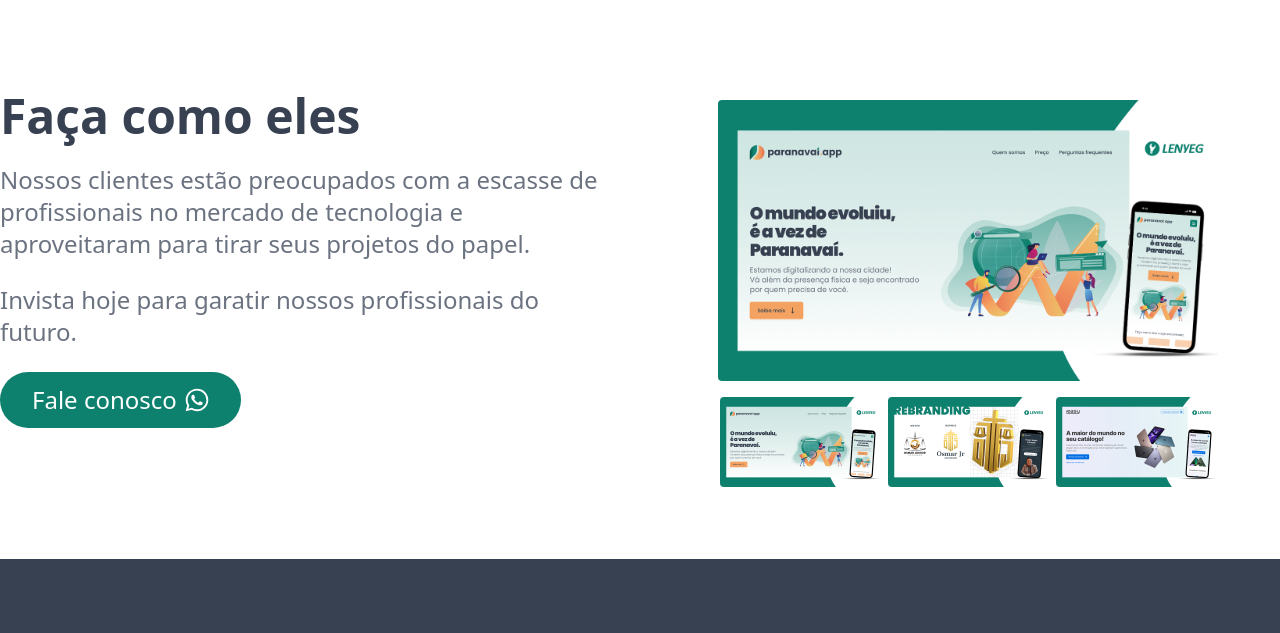
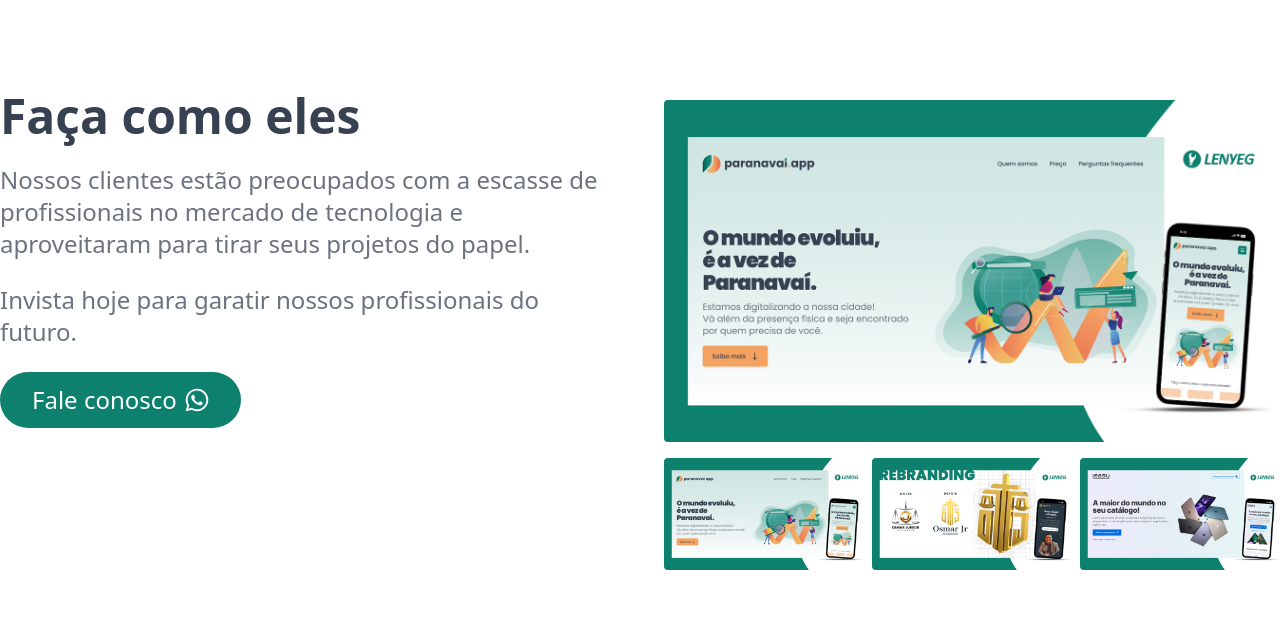
Before and after one commit to lenyeg/mkt-lenyeg.com.br, an Astro site: page / in a window 1280 px wide. Shown: the part 1735-2368 px from the top of the page. Built offline with nearby package versions, Linux system fonts and the light colour scheme; Astro itself is replaced by a stand-in of ours.

Commit message:
fix: image of "faça como eles"

```diff
--- a/src/pages/index.astro
+++ b/src/pages/index.astro
@@ -75,11 +75,11 @@
 						</a>
 					</section>
 					<section class="hidden md:flex flex-col items-center justify-center gap-4 flex-1 p-2">
-						<img draggable="false" src="/images/pvai-app-portfolio.png" width="500" alt="" class="rounded">
+						<img draggable="false" src="/images/pvai-app-portfolio.png" width="620" alt="" class="rounded">
 						<div class="flex justify-around items-center gap-2">
-							<img draggable="false" src="/images/pvai-app-portfolio.png" width="160" alt="" class="rounded">
-							<img draggable="false" src="/images/osmarjr-portfolio.png" width="160" alt="" class="rounded">
-							<img draggable="false" src="/images/ieasy-portfolio.png" width="160" alt="" class="rounded">
+							<img draggable="false" src="/images/pvai-app-portfolio.png" width="200" alt="" class="rounded">
+							<img draggable="false" src="/images/osmarjr-portfolio.png" width="200" alt="" class="rounded">
+							<img draggable="false" src="/images/ieasy-portfolio.png" width="200" alt="" class="rounded">
 						</div>
 					</section>
 				</section>
```
